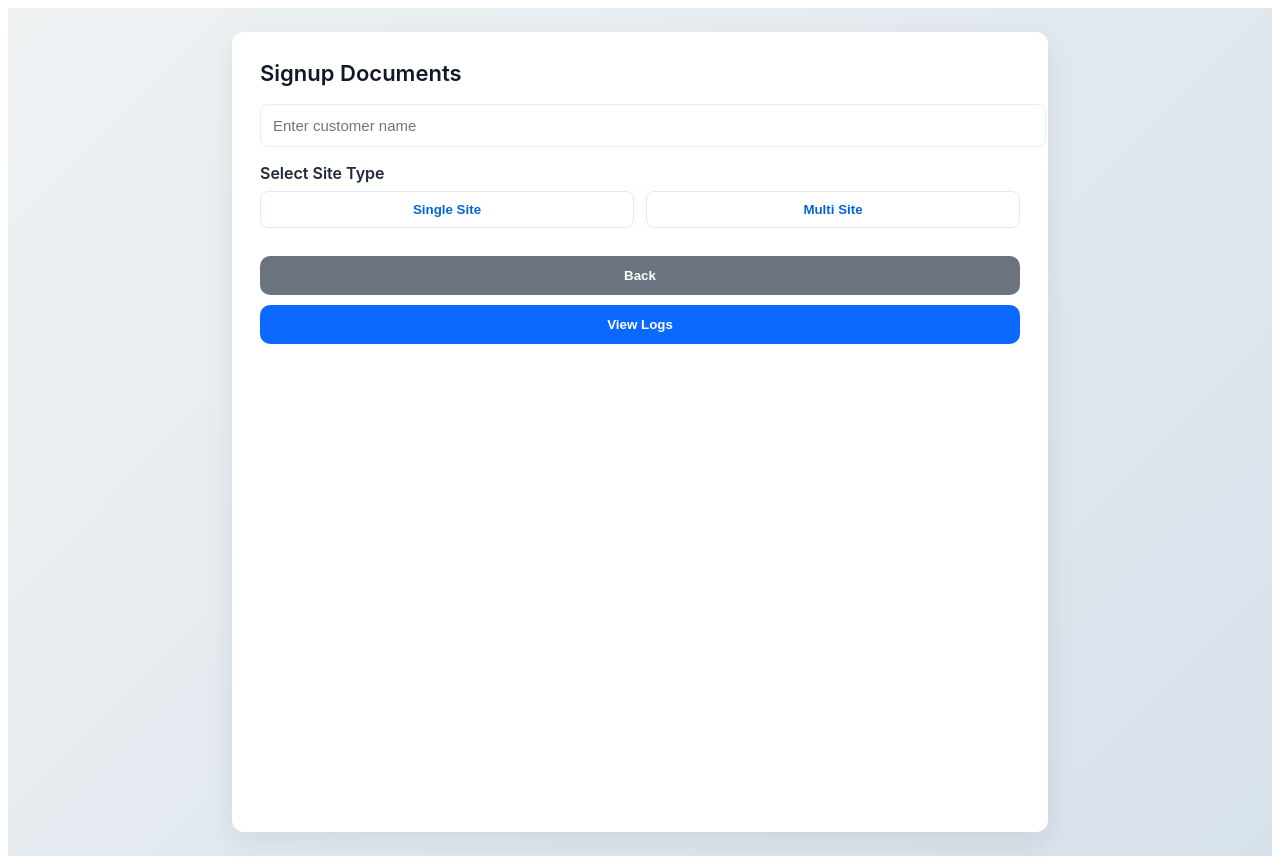
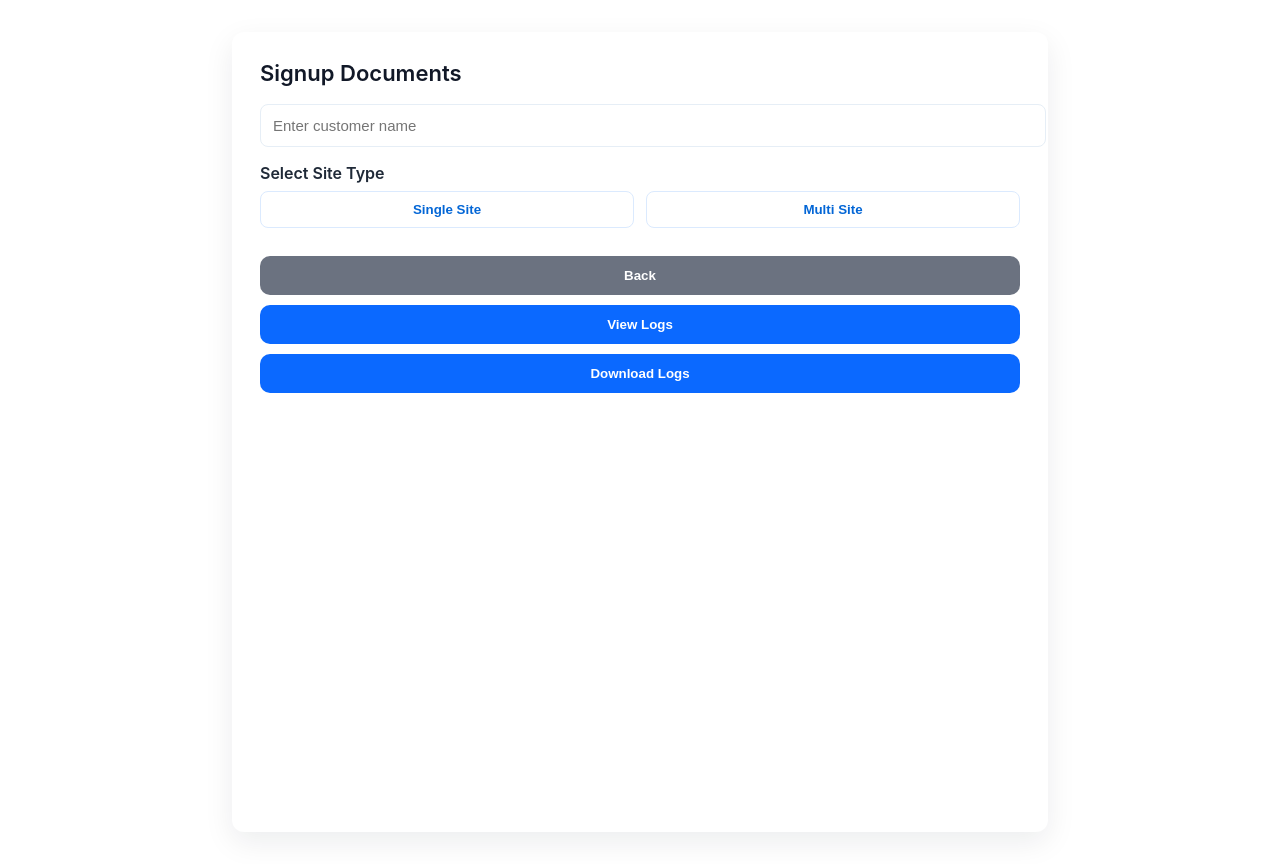
Before and after one commit to rajpatel72/au-heck, a Next.js app: page /signup in a window 1280 px wide. Built offline with nearby package versions, Linux system fonts and the light colour scheme.

Commit message:
Update page.js

```diff
--- a/app/signup/page.js
+++ b/app/signup/page.js
@@ -11,12 +11,13 @@ export default function SignupPage() {
   const [accountType, setAccountType] = useState(''); // 'Personal' | 'Business'
   const [siteCount, setSiteCount] = useState(1); // for multisite: number of approved sites
 
+  // Load last name
   useEffect(() => {
     const savedName = localStorage.getItem('lastName');
     if (savedName) setName(savedName);
   }, []);
 
-  // Checklists definitions
+  // ----- Checklists -----
   const singlePersonal = [
     'Contact person name',
     'Mobile & Phone',
@@ -75,8 +76,8 @@ export default function SignupPage() {
     return [];
   };
 
-  // Logging function - calls your /api/log endpoint
-  const logAction = async (checkboxLabel, isChecked, meta = {}) => {
+  // ----- Client-side logging -----
+  const logAction = (checkboxLabel, isChecked, meta = {}) => {
     if (!name) {
       alert('Please enter a customer name before checking.');
       return;
@@ -85,36 +86,17 @@ export default function SignupPage() {
     const timestamp = new Date().toISOString();
     localStorage.setItem('lastName', name);
 
-  try {
-    // Send to our new API route
-    const res = await fetch('/api/log', {
-      method: 'POST',
-      headers: { 'Content-Type': 'application/json' },
-      body: JSON.stringify({
-        name,
-        checkboxLabel,
-        isChecked,
-        timestamp,
-        meta,
-      }),
-    });
-    if (!res.ok) {
-      console.error('Failed to save log:', await res.text());
-    }
-  } catch (err) {
-    console.error('Error logging action:', err);
-  }
+    const logs = JSON.parse(localStorage.getItem('logs') || '[]');
+    logs.push({ name, checkboxLabel, isChecked, timestamp, meta });
+    localStorage.setItem('logs', JSON.stringify(logs));
   };
 
-
-  // Handle check/uncheck for simple checklist item
   const handleCheck = (label) => {
     const isChecked = !checkedItems[label];
     setCheckedItems((prev) => ({ ...prev, [label]: isChecked }));
     logAction(label, isChecked);
   };
 
-  // For multisite repeated fields: create keys like "Supply Address - Site 1"
   const handleSiteCheck = (baseLabel, siteIndex) => {
     const key = `${baseLabel} - Site ${siteIndex}`;
     const isChecked = !checkedItems[key];
@@ -122,7 +104,6 @@ export default function SignupPage() {
     logAction(baseLabel, isChecked, { siteIndex });
   };
 
-  // Render repeated items for multisite
   const renderMultiSiteFields = (baseLabel) => {
     const arr = [];
     for (let i = 1; i <= siteCount; i += 1) {
@@ -143,6 +124,18 @@ export default function SignupPage() {
   };
 
   const checklist = getChecklist();
+
+  // ----- Download Logs -----
+  const downloadLogs = () => {
+    const logs = localStorage.getItem('logs') || '[]';
+    const blob = new Blob([logs], { type: 'application/json' });
+    const url = URL.createObjectURL(blob);
+    const a = document.createElement('a');
+    a.href = url;
+    a.download = 'logs.json';
+    a.click();
+    URL.revokeObjectURL(url);
+  };
 
   return (
     <main style={styles.main}>
@@ -181,7 +174,7 @@ export default function SignupPage() {
                 setSiteType('Multi');
                 setAccountType('');
                 setCheckedItems({});
-                setSiteCount(2); // default 2 approved sites (adjustable below)
+                setSiteCount(2);
               }}
               style={siteType === 'Multi' ? styles.activeButton : styles.inactiveButton}
             >
@@ -220,28 +213,18 @@ export default function SignupPage() {
           </div>
         )}
 
-        {/* For Multi-site: choose number of approved sites */}
+        {/* Multi-site count */}
         {siteType === 'Multi' && accountType && (
           <div style={{ marginTop: 14 }}>
-            <label style={{ display: 'block', marginBottom: 8, color: '#333' }}>
-              Number of approved sites:
-            </label>
+            <label style={{ display: 'block', marginBottom: 8, color: '#333' }}>Number of approved sites:</label>
             <input
               type="number"
               min={1}
               max={20}
               value={siteCount}
-              onChange={(e) => {
-                const v = Number(e.target.value) || 1;
-                setSiteCount(v);
-                // optionally clear site-specific checks
-                // setCheckedItems({});
-              }}
+              onChange={(e) => setSiteCount(Number(e.target.value) || 1)}
               style={{ width: 120, padding: 8, borderRadius: 6, border: '1px solid #ccc' }}
             />
-            <p style={{ fontSize: 12, color: '#666', marginTop: 6 }}>
-              (Set how many approved sites to show repeated fields for.)
-            </p>
           </div>
         )}
 
@@ -250,7 +233,7 @@ export default function SignupPage() {
           <div style={{ marginTop: 20 }}>
             <h4 style={{ marginBottom: 12 }}>Checklist</h4>
 
-            {/* Single-site or general items */}
+            {/* Single-site items */}
             {siteType === 'Single' &&
               checklist.map((item) => (
                 <label key={item} style={styles.checkboxLabel}>
@@ -264,11 +247,12 @@ export default function SignupPage() {
                 </label>
               ))}
 
-            {/* Multi-site: render generic items and per-site fields */}
+            {/* Multi-site items */}
             {siteType === 'Multi' && (
               <>
-                {/* Items that are per-customer (not per-site) */}
-                {checklist.map((item) => (
+                {checklist
+                  .filter((i) => !i.toLowerCase().includes('for each approved site') && !i.toLowerCase().includes('tariff'))
+                  .map((item) => (
                     <label key={item} style={styles.checkboxLabel}>
                       <input
                         type="checkbox"
@@ -280,8 +264,32 @@ export default function SignupPage() {
                     </label>
                   ))}
 
-                {/* Per-site fields */}
+                <div style={{ marginTop: 12, paddingLeft: 6 }}>
+                  <h5 style={{ marginBottom: 8, color: '#444' }}>Per-site fields</h5>
 
+                  {renderMultiSiteFields('Supply Address')}
+                  {renderMultiSiteFields('NMI')}
+
+                  {Array.from({ length: siteCount }, (_, i) => {
+                    const idx = i + 1;
+                    const key = `Tariff screenshot - Site ${idx}`;
+                    return (
+                      <label key={key} style={styles.checkboxLabel}>
+                        <input
+                          type="checkbox"
+                          checked={!!checkedItems[key]}
+                          onChange={() => {
+                            const isChecked = !checkedItems[key];
+                            setCheckedItems((prev) => ({ ...prev, [key]: isChecked }));
+                            logAction('Tariff screenshot (if applicable)', isChecked, { siteIndex: idx });
+                          }}
+                          style={{ marginRight: 10 }}
+                        />
+                        One screenshot for each tariff type — Site {idx}
+                      </label>
+                    );
+                  })}
+                </div>
               </>
             )}
           </div>
@@ -295,120 +303,29 @@ export default function SignupPage() {
           <button type="button" onClick={() => router.push('/logs')} style={styles.primaryButton}>
             View Logs
           </button>
+          <button type="button" onClick={downloadLogs} style={styles.primaryButton}>
+            Download Logs
+          </button>
         </div>
       </div>
     </main>
   );
 }
 
-// Styles
+// ----- Styles -----
 const styles = {
-  main: {
-    display: 'flex',
-    justifyContent: 'center',
-    minHeight: '100vh',
-    background: 'linear-gradient(135deg,#eef2f3 0%,#d7e1ea 100%)',
-    fontFamily: 'Inter, Roboto, system-ui, -apple-system, "Segoe UI", Arial',
-    padding: 24,
-  },
-  card: {
-    width: '100%',
-    maxWidth: 760,
-    background: '#fff',
-    padding: 28,
-    borderRadius: 12,
-    boxShadow: '0 10px 30px rgba(16,24,40,0.08)',
-  },
-  title: {
-    margin: 0,
-    marginBottom: 18,
-    fontSize: 22,
-    fontWeight: 600,
-    color: '#111827',
-  },
-  input: {
-    width: '100%',
-    padding: 12,
-    borderRadius: 8,
-    border: '1px solid #e6eef6',
-    marginBottom: 16,
-    fontSize: 15,
-  },
-  optionGroup: {
-    marginBottom: 16,
-  },
-  optionTitle: {
-    margin: 0,
-    marginBottom: 8,
-    color: '#1f2937',
-    fontWeight: 600,
-  },
-  buttonRow: {
-    display: 'flex',
-    gap: 12,
-  },
-  activeButton: {
-    flex: 1,
-    padding: 10,
-    borderRadius: 8,
-    background: '#0366d6',
-    color: 'white',
-    border: 'none',
-    cursor: 'pointer',
-    fontWeight: 600,
-  },
-  inactiveButton: {
-    flex: 1,
-    padding: 10,
-    borderRadius: 8,
-    background: 'white',
-    color: '#0366d6',
-    border: '1px solid #dbeafe',
-    cursor: 'pointer',
-    fontWeight: 600,
-  },
-  activeButtonSecondary: {
-    flex: 1,
-    padding: 10,
-    borderRadius: 8,
-    background: '#059669',
-    color: 'white',
-    border: 'none',
-    cursor: 'pointer',
-    fontWeight: 600,
-  },
-  inactiveButtonSecondary: {
-    flex: 1,
-    padding: 10,
-    borderRadius: 8,
-    background: 'white',
-    color: '#059669',
-    border: '1px solid #d1fae5',
-    cursor: 'pointer',
-    fontWeight: 600,
-  },
-  checkboxLabel: {
-    display: 'block',
-    marginBottom: 10,
-    color: '#111827',
-    fontSize: 15,
-  },
-  primaryButton: {
-    padding: 12,
-    borderRadius: 10,
-    background: '#0b69ff',
-    color: '#fff',
-    border: 'none',
-    cursor: 'pointer',
-    fontWeight: 700,
-  },
-  secondaryButton: {
-    padding: 12,
-    borderRadius: 10,
-    background: '#6b7280',
-    color: '#fff',
-    border: 'none',
-    cursor: 'pointer',
-    fontWeight: 700,
-  },
+  main: { display: 'flex', justifyContent: 'center', minHeight: '100vh', padding: 24, fontFamily: 'Inter, Roboto' },
+  card: { width: '100%', maxWidth: 760, background: '#fff', padding: 28, borderRadius: 12, boxShadow: '0 10px 30px rgba(16,24,40,0.08)' },
+  title: { margin: 0, marginBottom: 18, fontSize: 22, fontWeight: 600, color: '#111827' },
+  input: { width: '100%', padding: 12, borderRadius: 8, border: '1px solid #e6eef6', marginBottom: 16, fontSize: 15 },
+  optionGroup: { marginBottom: 16 },
+  optionTitle: { margin: 0, marginBottom: 8, color: '#1f2937', fontWeight: 600 },
+  buttonRow: { display: 'flex', gap: 12 },
+  activeButton: { flex: 1, padding: 10, borderRadius: 8, background: '#0366d6', color: 'white', border: 'none', cursor: 'pointer', fontWeight: 600 },
+  inactiveButton: { flex: 1, padding: 10, borderRadius: 8, background: 'white', color: '#0366d6', border: '1px solid #dbeafe', cursor: 'pointer', fontWeight: 600 },
+  activeButtonSecondary: { flex: 1, padding: 10, borderRadius: 8, background: '#059669', color: 'white', border: 'none', cursor: 'pointer', fontWeight: 600 },
+  inactiveButtonSecondary: { flex: 1, padding: 10, borderRadius: 8, background: 'white', color: '#059669', border: '1px solid #d1fae5', cursor: 'pointer', fontWeight: 600 },
+  checkboxLabel: { display: 'block', marginBottom: 10, color: '#111827', fontSize: 15 },
+  primaryButton: { padding: 12, borderRadius: 10, background: '#0b69ff', color: '#fff', border: 'none', cursor: 'pointer', fontWeight: 700 },
+  secondaryButton: { padding: 12, borderRadius: 10, background: '#6b7280', color: '#fff', border: 'none', cursor: 'pointer', fontWeight: 700 },
 };
```
Lines whose indentation alone changed are shown as unchanged.
